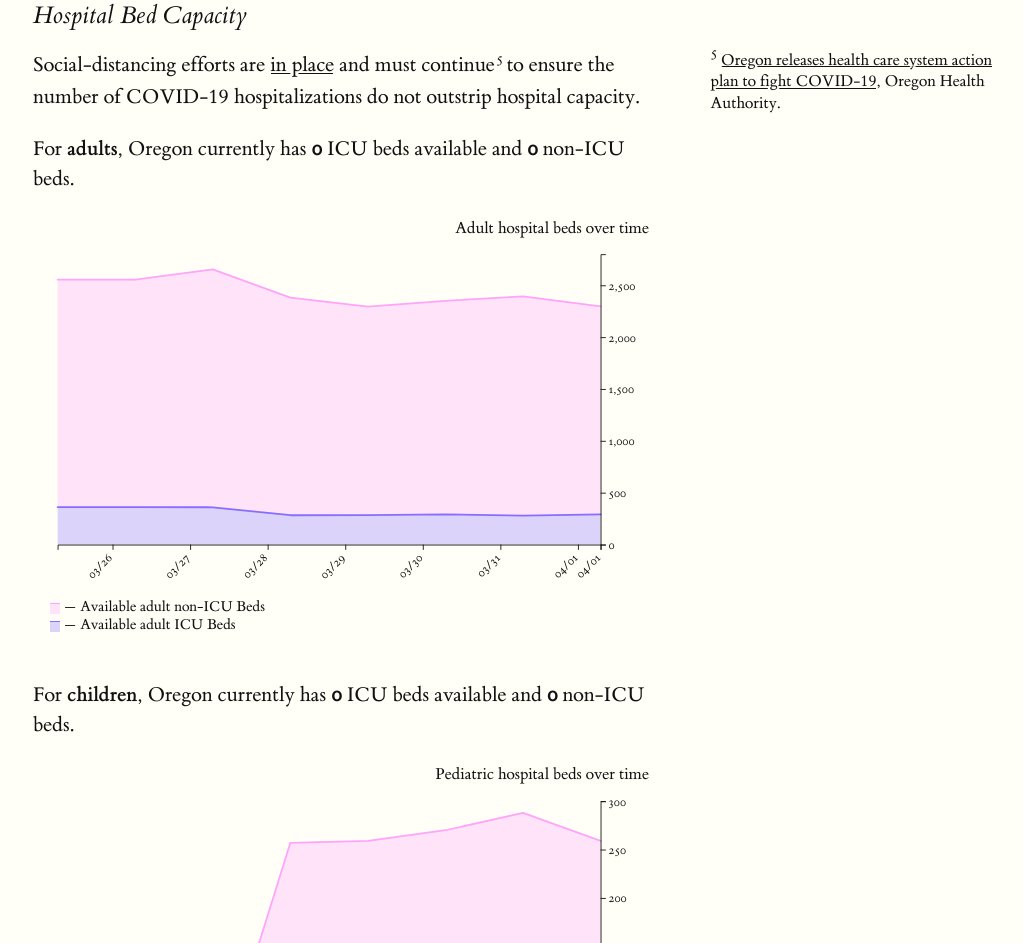
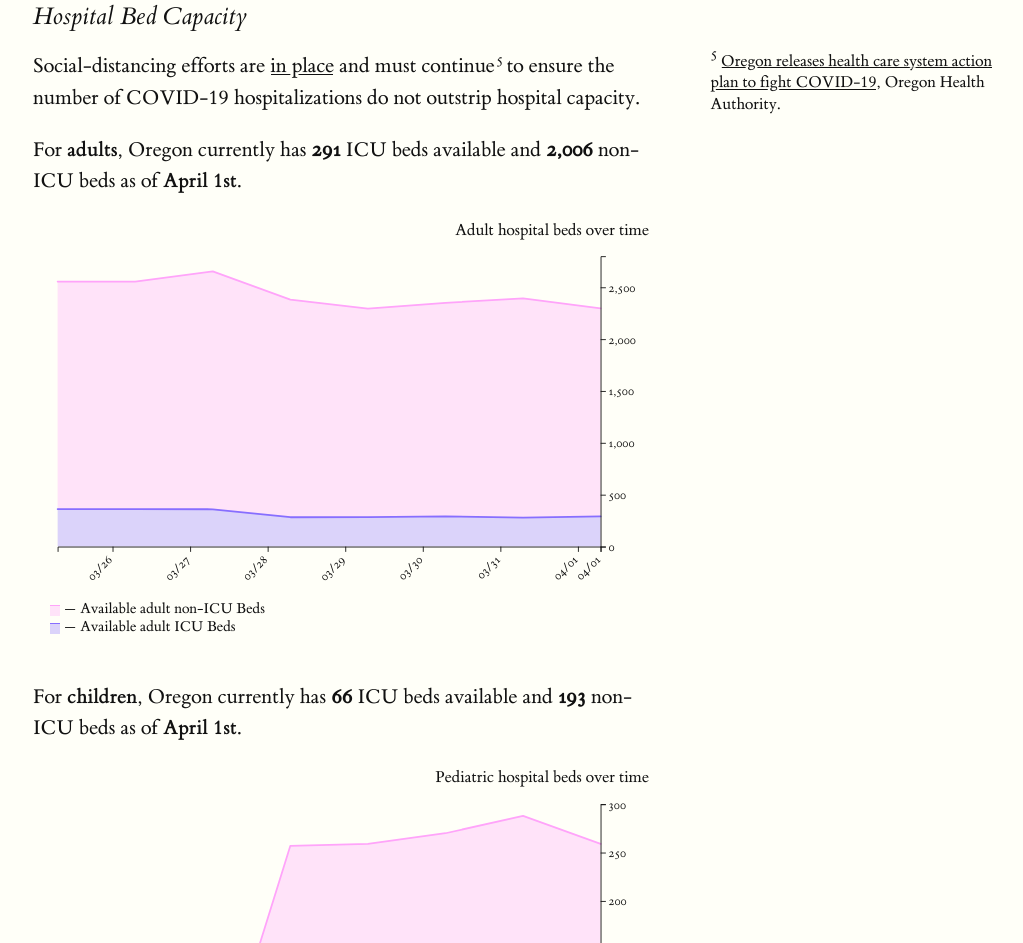
Before and after one commit to mattbaker/oregon-covid, a website: page index.html in a window 1280 px wide. Shown: the part 2437-3380 px from the top of the page, without its empty margins (47-1070 px from the left). Drawn offline with nearby package versions, Linux system fonts and the light colour scheme.

Commit message:
fix totals

```diff
--- a/index.html
+++ b/index.html
@@ -86,7 +86,7 @@ window.NREUM||(NREUM={}),__nr_require=function(t,e,n){function r(n){if(!e[n]){va
         </span>.
       </p>
       <p>
-        Oregon currently has <strong id="ventilators-available-latest" class="numeral">—</strong> ventilators available. <strong id="patients-on-ventilators" class="numeral">—</strong> COVID-19 patients are currently on ventilators.
+        As of <strong>April 1st</strong>, Oregon currently has <strong id="ventilators-available-latest" class="numeral">—</strong> ventilators available. <strong id="patients-on-ventilators" class="numeral">—</strong> COVID-19 patients were on ventilators.
       </p>
 
       <figure>
@@ -105,7 +105,7 @@ window.NREUM||(NREUM={}),__nr_require=function(t,e,n){function r(n){if(!e[n]){va
         to ensure the number of COVID-19 hospitalizations do not outstrip hospital capacity.</p>
       <p>
         For <strong>adults</strong>, Oregon currently has <strong id="adult-bed-icu-latest" class="numeral">—</strong> ICU beds available and <strong id="adult-bed-non-icu-latest" class="numeral">—</strong>
-        non-ICU beds.
+        non-ICU beds as of <strong>April 1st</strong>.
       </p>
 
       <figure>
@@ -117,7 +117,7 @@ window.NREUM||(NREUM={}),__nr_require=function(t,e,n){function r(n){if(!e[n]){va
 
       <p>
         For <strong>children</strong>, Oregon currently has <strong id="pediatric-bed-icu-latest" class="numeral">—</strong> ICU beds available and <strong id="pediatric-bed-non-icu-latest" class="numeral">—</strong>
-        non-ICU beds.
+        non-ICU beds as of <strong>April 1st</strong>.
       </p>
 
       <figure>
@@ -256,8 +256,8 @@ window.NREUM||(NREUM={}),__nr_require=function(t,e,n){function r(n){if(!e[n]){va
     })
 
     // Ventilators
-    renderInlineLatest("#ventilators-available-latest", hospitalInfo, "available_ventilators")
-    renderInlineLatest("#patients-on-ventilators", hospitalInfo, "covid_on_ventilators")
+    renderInlineLatest("#ventilators-available-latest", hospitalInfo.slice(0, 8), "available_ventilators")
+    renderInlineLatest("#patients-on-ventilators", hospitalInfo.slice(0, 8), "covid_on_ventilators")
     renderOpposingChart({
       chartSelector: "#ventilator-chart",
       data: hospitalInfo.slice(0, 8), // Until OHA's issues are resolved
@@ -270,8 +270,8 @@ window.NREUM||(NREUM={}),__nr_require=function(t,e,n){function r(n){if(!e[n]){va
     })
 
     // Adult Beds
-    renderInlineLatest("#adult-bed-icu-latest", hospitalInfo, "available_adult_icu_beds")
-    renderInlineLatest("#adult-bed-non-icu-latest", hospitalInfo, "available_adult_beds")
+    renderInlineLatest("#adult-bed-icu-latest", hospitalInfo.slice(0, 8), "available_adult_icu_beds")
+    renderInlineLatest("#adult-bed-non-icu-latest", hospitalInfo.slice(0, 8), "available_adult_beds")
     renderStackedChart({
       chartSelector: "#adult-bed-chart",
       data: hospitalInfo.slice(0, 8), // Until OHA's issues are resolved
@@ -283,8 +283,8 @@ window.NREUM||(NREUM={}),__nr_require=function(t,e,n){function r(n){if(!e[n]){va
     })
 
     // Pediatric Beds
-    renderInlineLatest("#pediatric-bed-icu-latest", hospitalInfo, "available_pediatric_icu")
-    renderInlineLatest("#pediatric-bed-non-icu-latest", hospitalInfo, "available_pediatric")
+    renderInlineLatest("#pediatric-bed-icu-latest", hospitalInfo.slice(0, 8), "available_pediatric_icu")
+    renderInlineLatest("#pediatric-bed-non-icu-latest", hospitalInfo.slice(0, 8), "available_pediatric")
     renderStackedChart({
       chartSelector: "#pediatric-bed-chart",
       data: hospitalInfo.slice(0, 8), // Until OHA's issues are resolved
```
